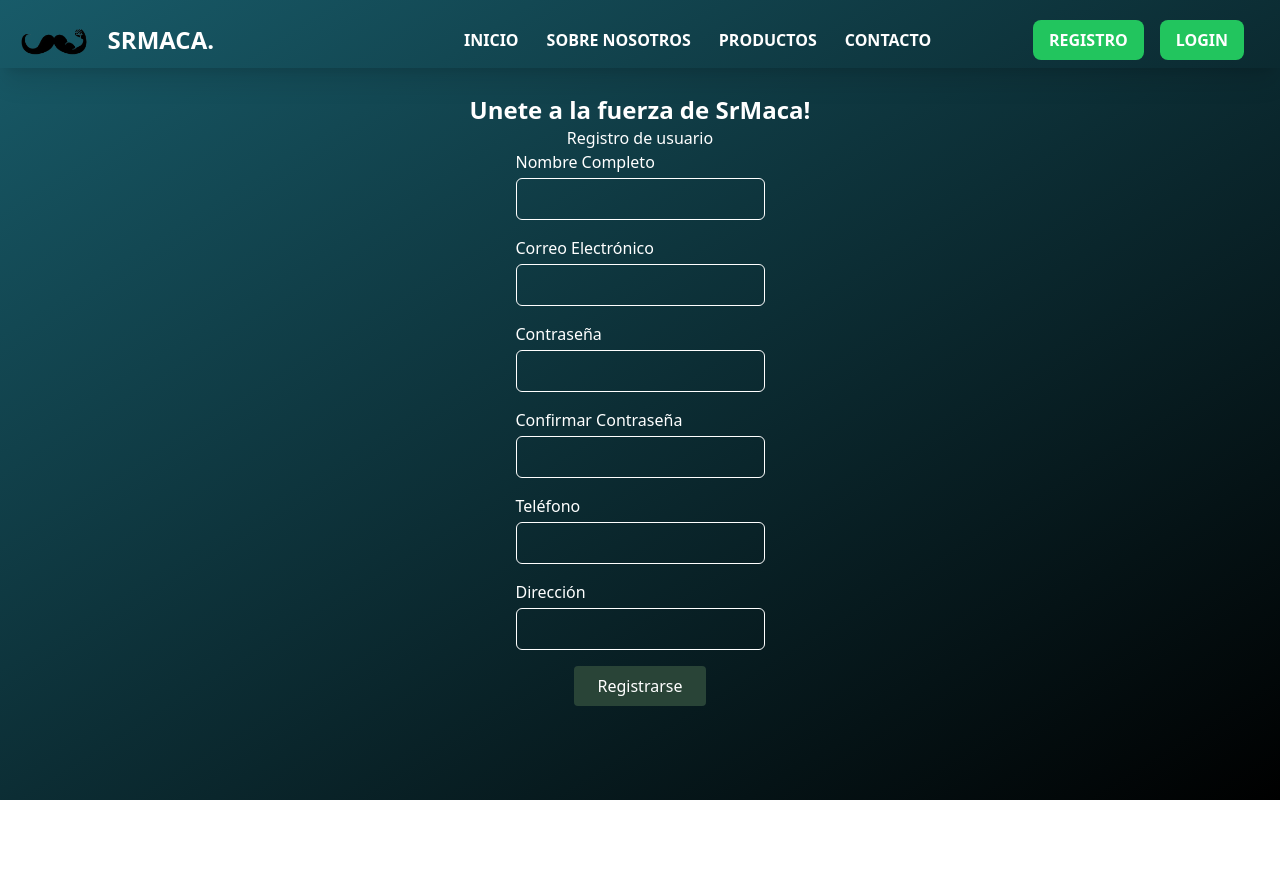
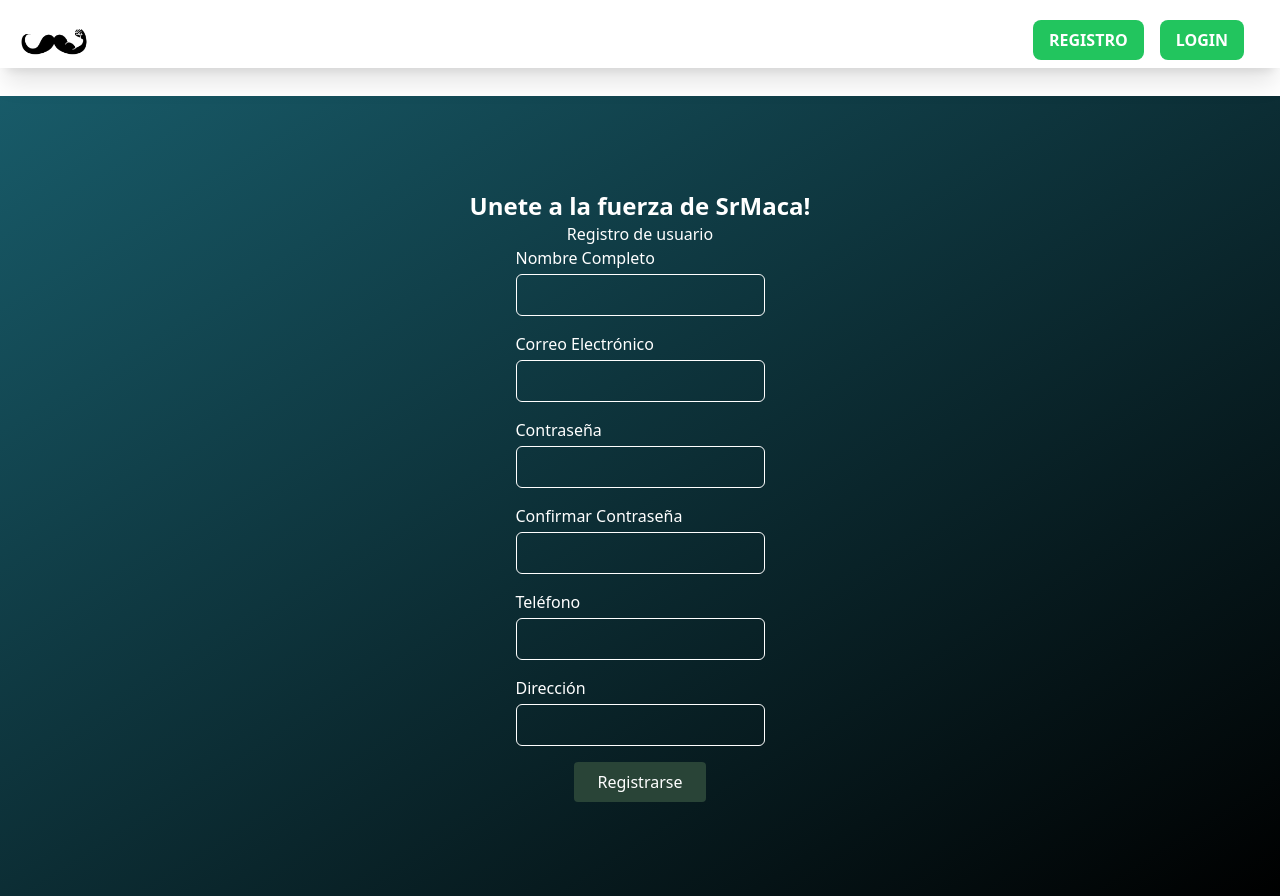
Before and after one commit to awa-hc/srmaca, a React (Create React App) app in the folder app/: page /register in a window 1280 px wide. Before the commit the page ends 800 px from the top, so only its background shows below. Built offline with nearby package versions, Linux system fonts and the light colour scheme.

Commit message:
mt-24 register

```diff
--- a/app/src/pages/RegisterPage.jsx
+++ b/app/src/pages/RegisterPage.jsx
@@ -58,7 +58,7 @@ export default function RegisterPage() {
   }
 
   return (
-    <div className="pt-20 md:pt-0 min-h-screen bg-gradient-to-br from-[#185B69] to-black flex flex-col justify-center items-center text-white">
+    <div className="pt-20 md:pt-0 min-h-screen bg-gradient-to-br from-[#185B69] to-black flex flex-col justify-center items-center text-white mt-24">
       <section className="text-2xl font-bold">
         Unete a la fuerza de SrMaca!
       </section>
```
Also changed, not shown: 1 other file (tests, documents, lock files or other folders).
